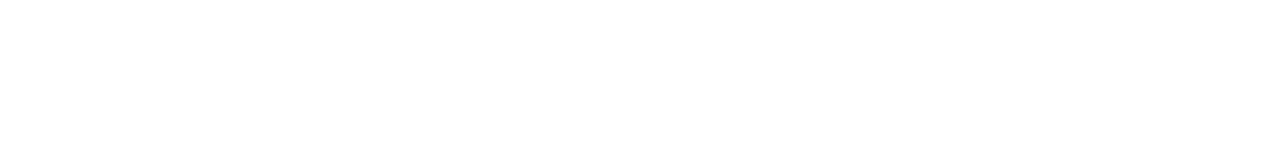
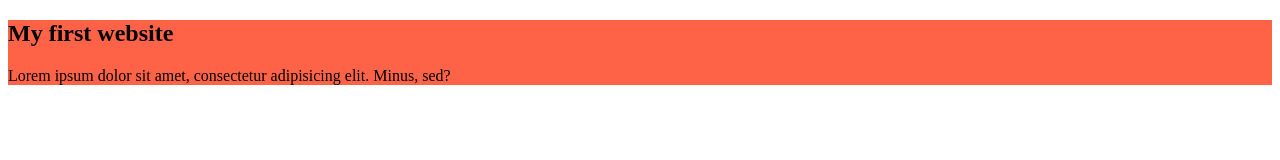
Before and after one commit to nabilsiddik/my-simple-repo, a plain HTML site: page index.html in a window 1280 px wide. Drawn offline with Linux system fonts and the light colour scheme.

Commit message:
added the first blog

```diff
--- a/index.html
+++ b/index.html
@@ -4,8 +4,12 @@
     <meta charset="UTF-8">
     <meta name="viewport" content="width=device-width, initial-scale=1.0">
     <title>my simple repo</title>
+    <link rel="stylesheet" href="style.css">
 </head>
 <body>
-
+    <div>
+        <h2>My first website</h2>
+        <p>Lorem ipsum dolor sit amet, consectetur adipisicing elit. Minus, sed?</p>
+    </div>
 </body>
 </html>
--- a/style.css
+++ b/style.css
@@ -0,0 +1,3 @@
+div{
+    background-color: tomato;
+}
```
